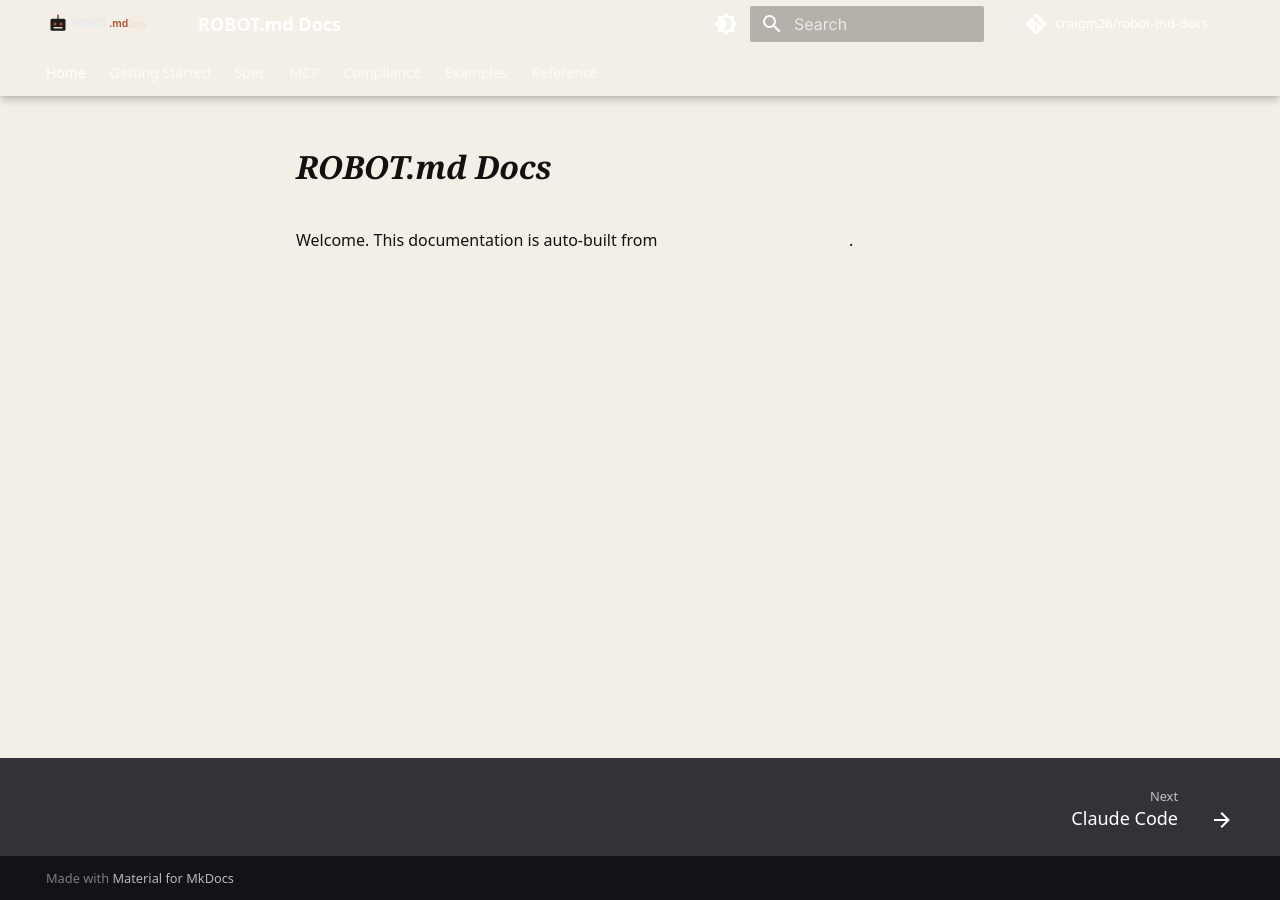
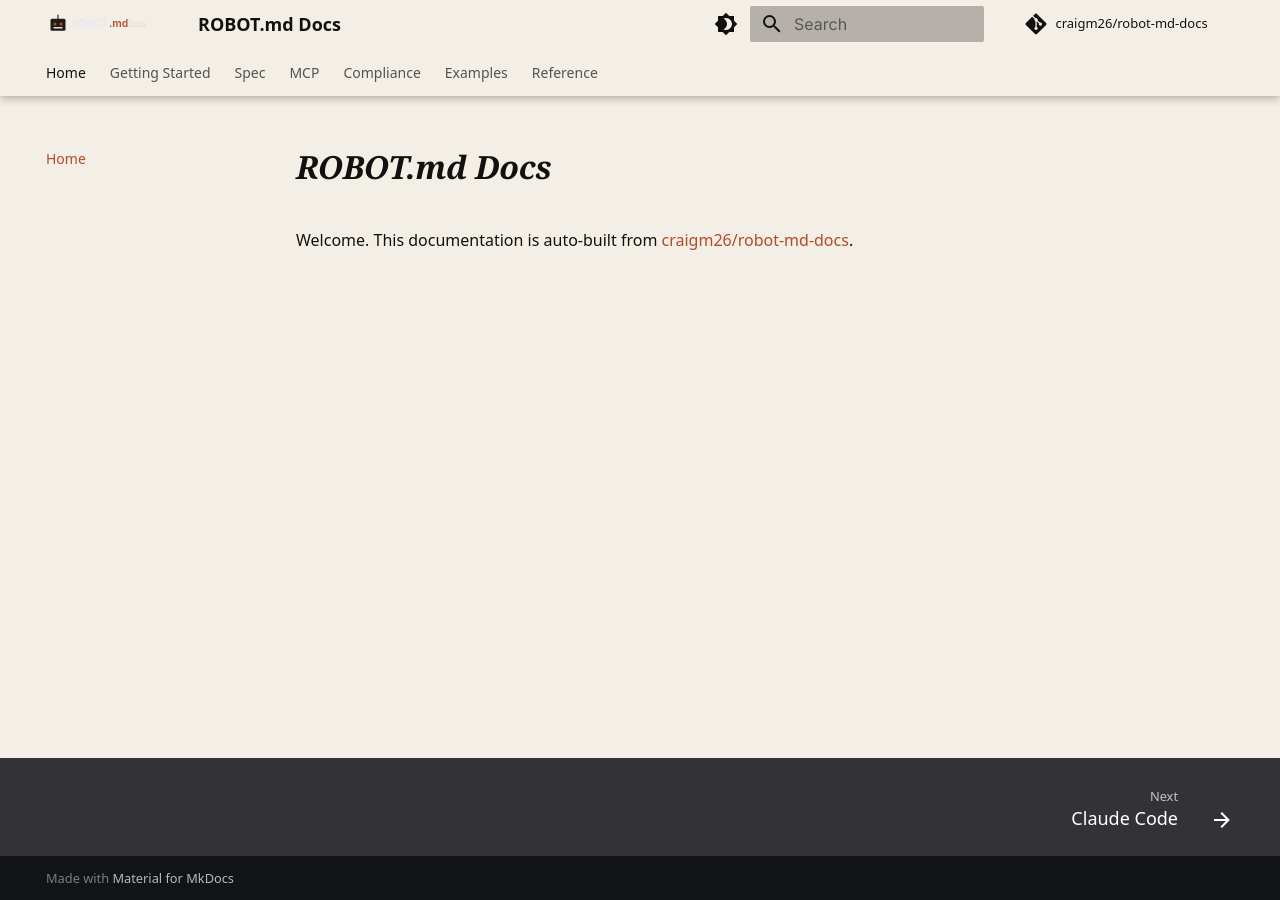
Before and after one commit to craigm26/robot-md-docs, an MkDocs documentation site: the page built from docs/index.md, in a window 1280 px wide. Built offline with MkDocs 1.6.1 and Material for MkDocs 9.7.7, drawn with Linux system fonts in a browser that asks for light colours; comment, search, counter and statistics services are not loaded.

Commit message:
fix(docs): bind --md-primary-bg-color + --md-typeset-a-color so text/links are visible
Material's slate scheme defaults --md-primary-bg-color to #fff and
--md-typeset-a-color to --md-primary-fg-color. Our token rebinding
sets --md-primary-fg-color = var(--paper) (cream), which left:
- header title, search icon, and repo link rendering white-on-cream
- body links rendering cream-on-cream

Bind --md-primary-bg-color to --ink so chrome reads against the cream
header, and --md-typeset-a-color to --accent (terracotta) so body
links stand out against the cream body.

Co-Authored-By: Claude Opus 4.7 (1M context) <noreply@anthropic.com>

```diff
--- a/docs/stylesheets/extra.css
+++ b/docs/stylesheets/extra.css
@@ -7,6 +7,12 @@
   --md-primary-fg-color:          var(--paper);
   --md-primary-fg-color--light:    var(--paper-2);
   --md-primary-fg-color--dark:     var(--ink);
+  /* Text color on top of the primary surface (header, tabs).
+     Material's slate scheme defaults this to #fff which is invisible
+     on our cream primary; bind to ink so the title/repo link/search
+     icon read against the cream header. */
+  --md-primary-bg-color:           var(--ink);
+  --md-primary-bg-color--light:    var(--ink-3);
   --md-accent-fg-color:            var(--accent-ink);
   --md-typeset-color:              var(--ink);
   --md-default-bg-color:           var(--paper);
@@ -15,6 +21,9 @@
   --md-default-fg-color--lighter:  var(--ink-4);
   --md-code-bg-color:              var(--paper-2);
   --md-code-fg-color:              var(--ink);
+  /* Body link color. Slate defaults this to --md-primary-fg-color
+     (cream in our scheme) — invisible on cream body. Bind to accent. */
+  --md-typeset-a-color:            var(--accent);
 }
 
 /* Headings use Fraunces italic to match apex tone. */
```
